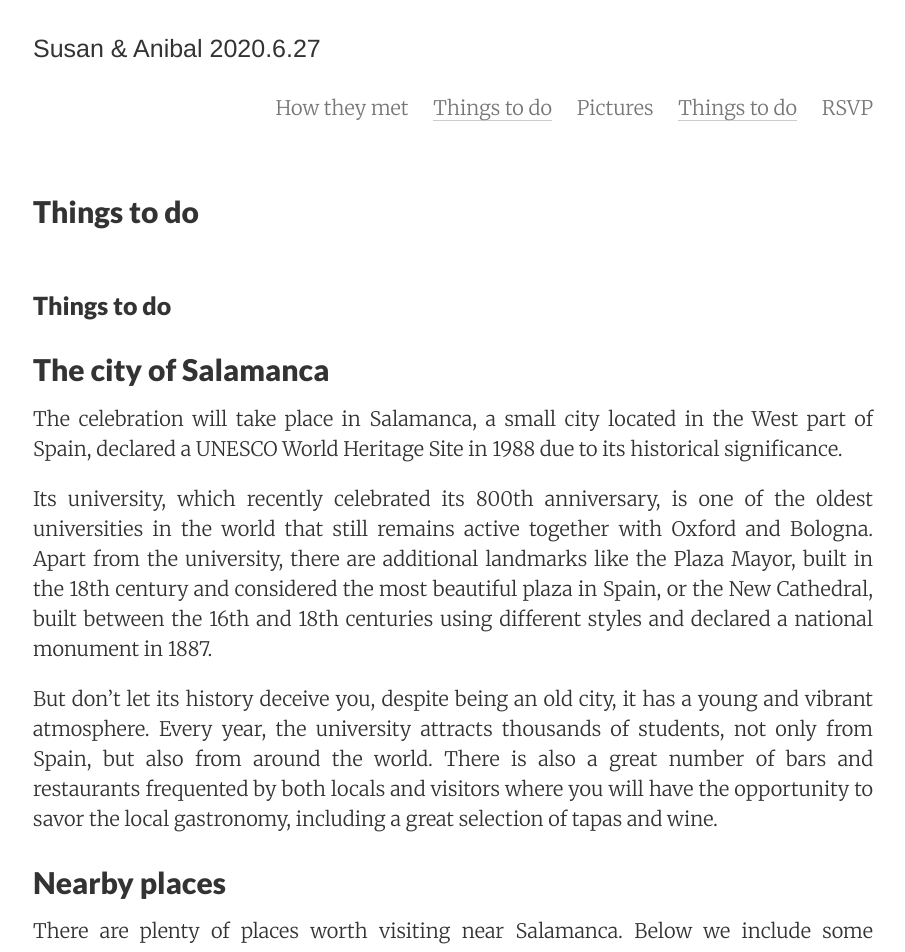
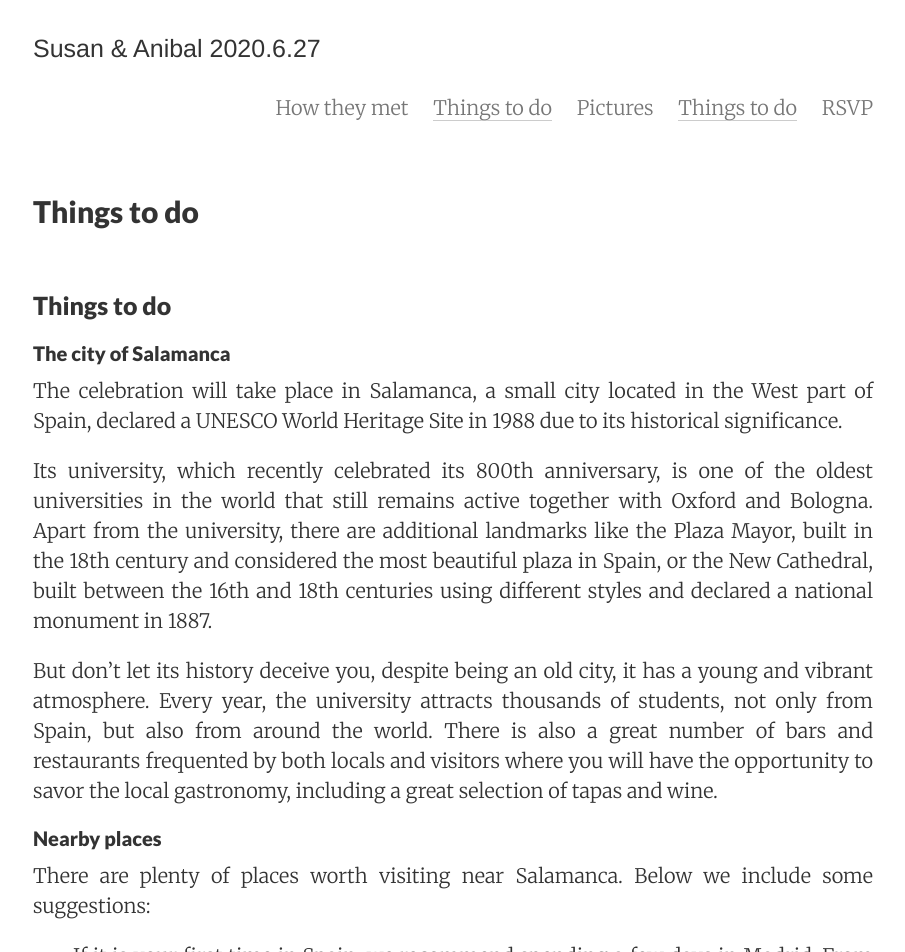
Before and after one commit to fengtingzhang/susanandanibal, a Jekyll site: the page built from pages/things_to_do.md, in a window 1280 px wide. Shown: the top 952 px of the page, without its empty margins (187-1092 px from the left). Built offline with Jekyll 4.4.1, drawn with Linux system fonts in a browser that asks for light colours; some web fonts are replaced.

Commit message:
minor fixed in 'things_to_do.md' page

```diff
--- a/pages/things_to_do.md
+++ b/pages/things_to_do.md
@@ -7,7 +7,7 @@ tags: location
 
 <h3>Things to do</h3>
 
-<h2>The city of Salamanca</h2>
+<h4>The city of Salamanca</h4>
 
 The celebration will take place in Salamanca, a small city located in the West part of Spain, declared a UNESCO World Heritage Site in 1988 due to its historical significance.
 
@@ -15,7 +15,7 @@ Its university, which recently celebrated its 800th anniversary, is one of the o
 
 But don’t let its history deceive you, despite being an old city, it has a young and vibrant atmosphere. Every year, the university attracts thousands of students, not only from Spain, but also from around the world. There is also a great number of bars and restaurants frequented by both locals and visitors where you will have the opportunity to savor the local gastronomy, including a great selection of tapas and wine.
 
-<h2>Nearby places</h2>
+<h4>Nearby places</h4>
 
 There are plenty of places worth visiting near Salamanca. Below we include some suggestions:
 
@@ -29,7 +29,7 @@ There are plenty of places worth visiting near Salamanca. Below we include some
   <li>
     Valladolid, which was once the capital of Spain is just one hour away by train. This city is located in the Ribera del Duero region, where some of the finest Spanish wines are produced.
   </li>
-<ul>
+</ul>
 
 <br/>
 
```
